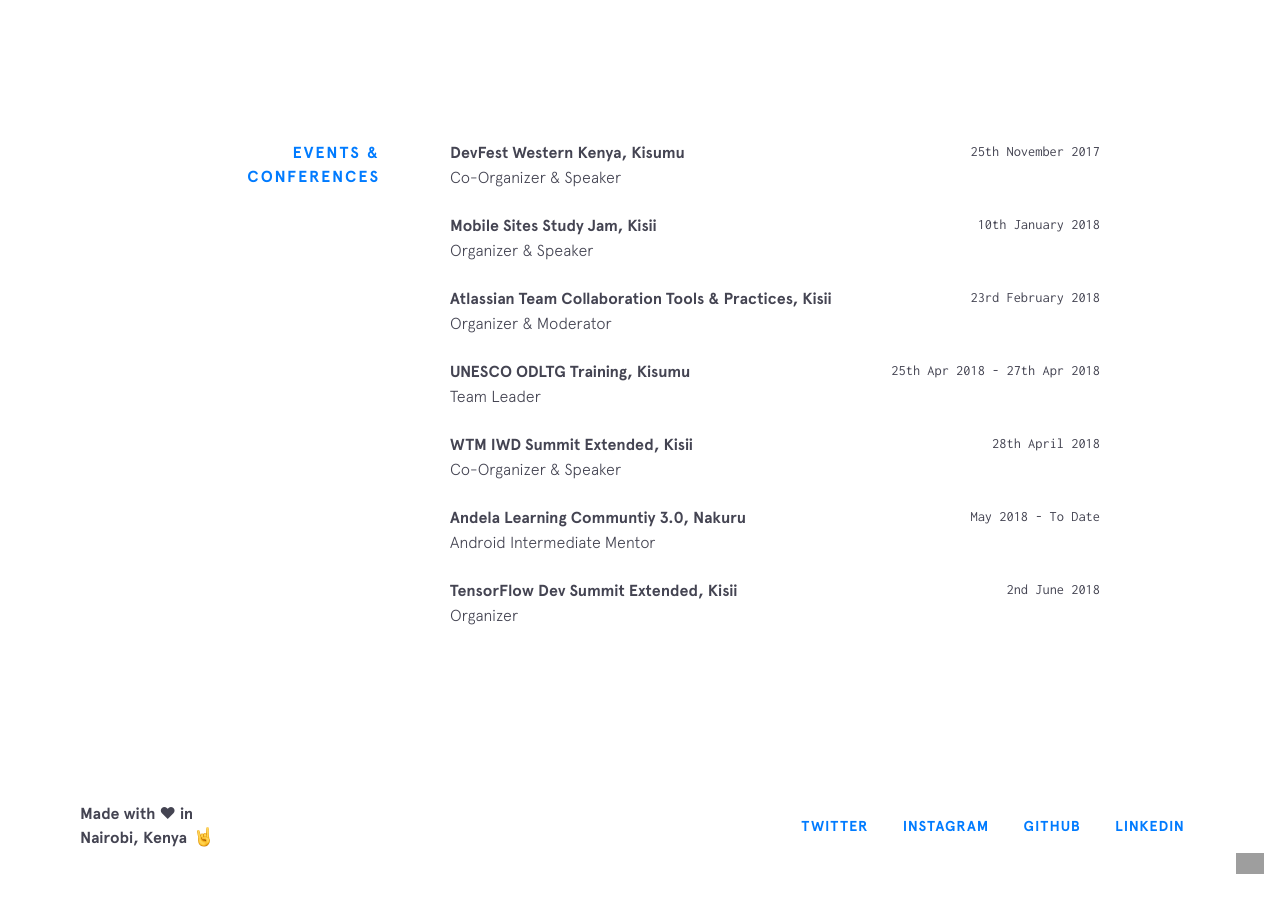
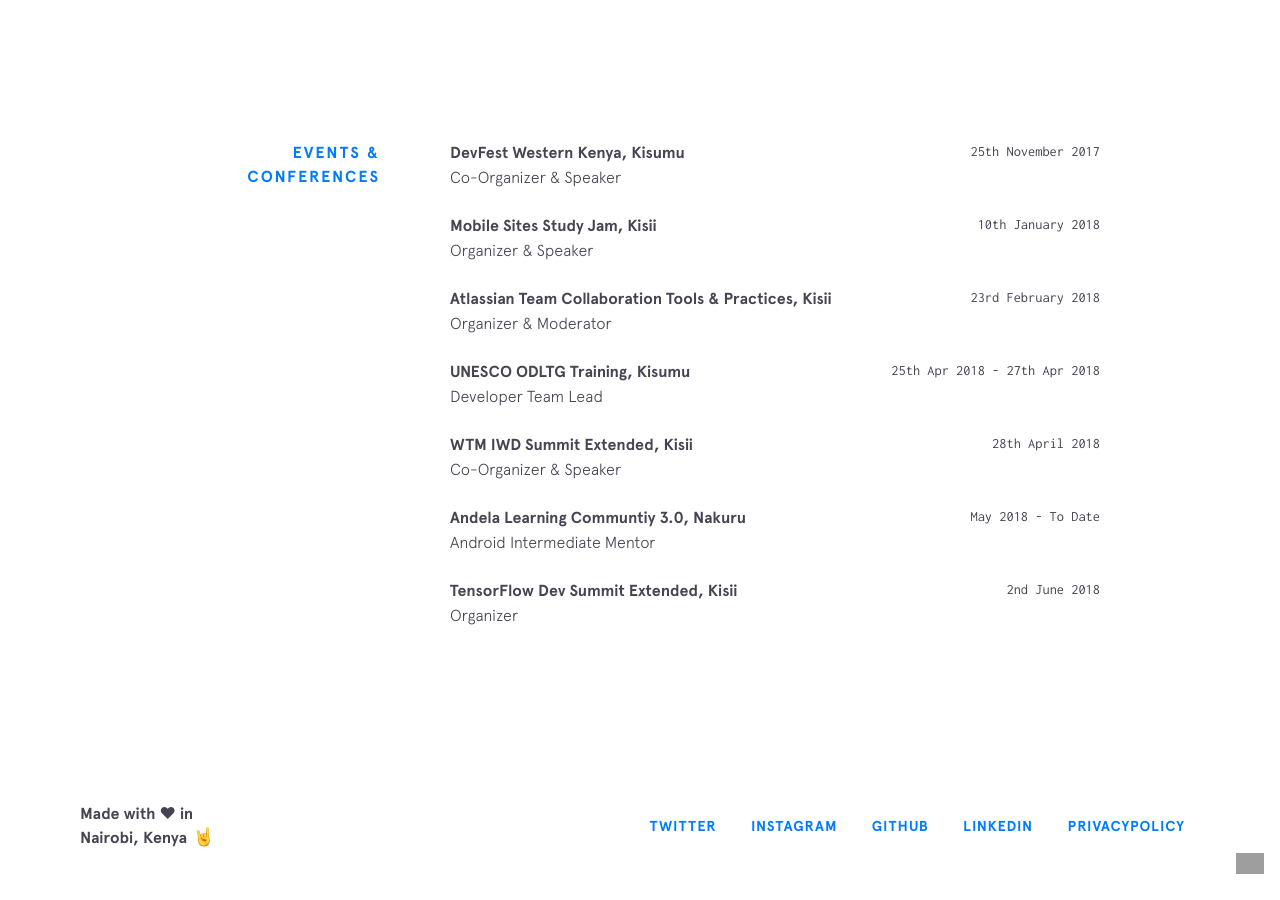
Before and after one commit to Timtech4u/timtech4u.github.io, a Jekyll site: the page built from index.html, in a window 1280 px wide and 900 px high, scrolled down 5437 px. Built offline with Jekyll 4.4.1, drawn with Linux system fonts in a browser that asks for light colours; nearby versions of some CDN libraries; grey boxes are pictures that could not be loaded.

```diff
--- a/_config.yml
+++ b/_config.yml
@@ -17,6 +17,8 @@
     url: https://github.com/kelvinkamau
   - title: linkedin
     url: https://www.linkedin.com/in/kelvinkamau
+  - title: privacypolicy
+    url: https://www.kelvinkamau.app/PrivacyPolicy/
 
 # Build settings
 markdown: kramdown
--- a/_config_dev.yml
+++ b/_config_dev.yml
@@ -17,6 +17,8 @@
     url: https://github.com/kelvinkamau
   - title: linkedin
     url: https://www.linkedin.com/in/kelvinkamau
+  - title: privacypolicy
+    url: https://www.kelvinkamau.app/PrivacyPolicy/
 
 # Build settings
 markdown: kramdown
--- a/_data/conferences.yml
+++ b/_data/conferences.yml
@@ -16,7 +16,7 @@
 - title: UNESCO ODLTG Training, Kisumu
   url: http://www.unesco.org/new/en/member-states/single-view/news/young_people_develop_mobile_applications_for_preservation_of/
   date: 25th Apr 2018 - 27th Apr 2018
-  role: Team Leader
+  role: Developer Team Lead
 
 - title: WTM IWD Summit Extended, Kisii
   url: https://www.meetup.com/GDG-Kisii/events/249385450/
--- a/_includes/head.html
+++ b/_includes/head.html
@@ -20,8 +20,8 @@
 <meta itemprop="image" content="{{site.cover}}">
 <meta name="twitter:card" content="summary">
 <meta name="twitter:url" content="{{site.url}}">
-<meta name="twitter:site" content="@justkeykay">
-<meta name="twitter:creator" content="@justkeykay">
+<meta name="twitter:site" content="@kamaucodes">
+<meta name="twitter:creator" content="@kamaucodes">
 <meta name="twitter:title" content="{{site.title}}">
 <meta name="twitter:description" content="{{site.description}}">
 <meta name="twitter:image:src" content="{{site.cover}}">
```
Also changed, not shown: img/social/email.svg (deleted).
